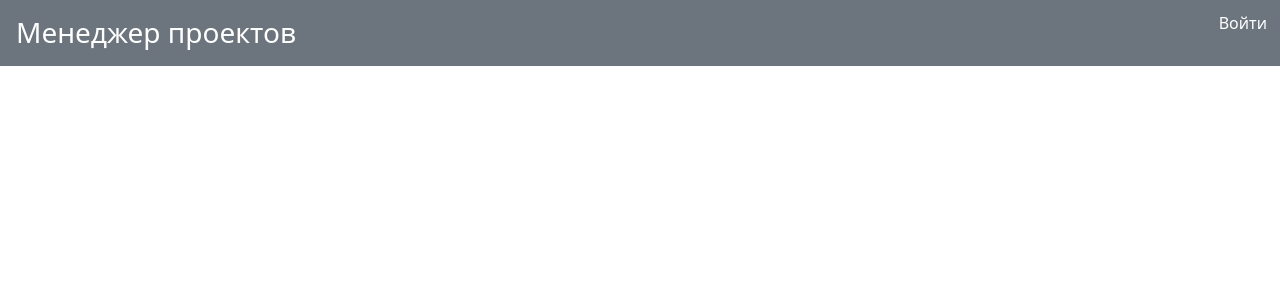
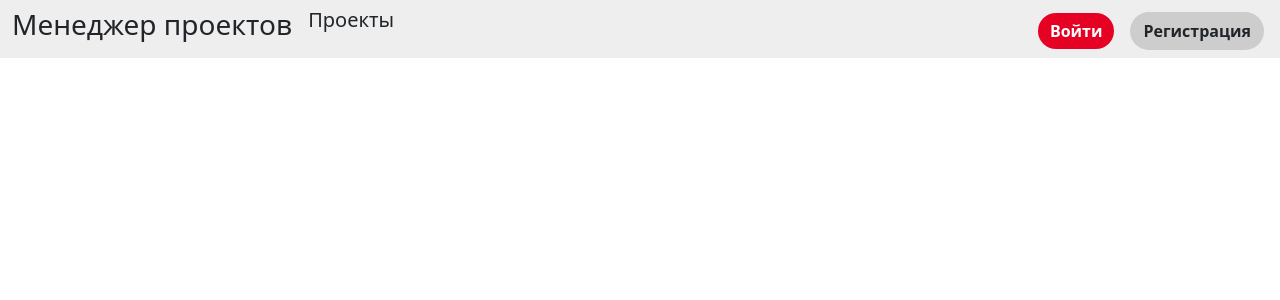
Before and after one commit to Hrpl/ReactProject, a React (Vite) app: page / in a window 1280 px wide. Shown: the top 300 px of the page. Built offline with nearby package versions, Linux system fonts and the light colour scheme.

Commit message:
add modal login

```diff
--- a/index.html
+++ b/index.html
@@ -7,6 +7,7 @@
 
     <title>React</title>
     <link rel="stylesheet" href="node_modules/bootstrap/dist/css/bootstrap.css">
+    <link rel="stylesheet" href="node_modules/bootstrap-icons/font/bootstrap-icons.css">
   </head>
   <body>
     <div id="root"></div>
--- a/package.json
+++ b/package.json
@@ -13,8 +13,10 @@
     "axios": "^1.7.2",
     "babel": "^6.23.0",
     "bootstrap": "^5.3.3",
+    "bootstrap-icons": "^1.11.3",
     "js-cookie": "^3.0.5",
     "react": "^18.3.1",
+    "react-bootstrap": "^2.10.4",
     "react-dom": "^18.3.1",
     "react-router-dom": "^6.24.1"
   },
--- a/src/App.jsx
+++ b/src/App.jsx
@@ -1,11 +1,16 @@
 import { useRef, useState } from 'react'
 import './App.css'
 import { Header } from './components/Header'
+import { Feed } from './components/Feed'
 
 export function App() {
 
   return (
+    <>
     <Header></Header>
+
+    <Feed></Feed>
+    </>
 
   )
 }
--- a/src/components/Header.jsx
+++ b/src/components/Header.jsx
@@ -1,18 +1,46 @@
 import { Link } from "react-router-dom"
 import Cookies from 'js-cookie';
+import { Login } from "./Login";
+import { Button } from "react-bootstrap";
+import { useState } from "react";
 
 export function Header(){
+
+    const [showLogin, setShowLogin] = useState(false)
+
+
     const user = Cookies.get('userName')
     console.log(document.cookie)
 
     return(
-        <header className="d-flex justify-content-between bg-secondary text-white">
-            <h3 className="m-3">Менеджер проектов</h3>
+        <header className="d-flex justify-content-between p-2">
+            <section className="d-flex mx-1">
+                <h3 className="">Менеджер проектов</h3>
+                <h5 className="mx-3 " style={{
+                    verticalAlign: "bottom"
+                }}>Проекты</h5>
+            </section>
+
             {user ? (
                 <p>{user}</p>
             ):(
+                <div>
+                    <Button onClick={() => setShowLogin(true)} className="btn mt-1 mx-2 text-white rounded-5" style={{
+                        backgroundColor: "#e60023",
+                        fontWeight: 600,
+                        border: 0
+                    }}>Войти</Button>
 
-                <Link to='/login' className="btn text-white mt-1">Войти</Link>
+                    <div className="" hidden>
+                        <Login show={showLogin} onHide={() => setShowLogin(false)}></Login>
+                    </div>
+
+                    <Link className="btn mt-1 mx-2 rounded-5" style={{
+                        backgroundColor: "#cdcdcd",
+                        fontWeight: 600
+                    }}>Регистрация</Link>
+                </div>
+
             )}
 
         </header>
--- a/src/components/Login.jsx
+++ b/src/components/Login.jsx
@@ -1,16 +1,18 @@
-import { useContext, useRef } from "react"
+import { useContext, useRef, useState } from "react"
 import { AuthContext } from "../context/AuthContext"
 import { useNavigate } from "react-router-dom"
-import styles from "../styles/Login.module.css"
+import "../styles/Login.css"
 
 import {apiLogin} from '../services/api-services'
 import Cookies from 'js-cookie';
 
+import Modal from 'react-bootstrap/Modal';
 
-
-export function Login(){
+export function Login(props){
 
     const {user, setUser } = useContext(AuthContext)
+
+    const [showPassword, setShowPassword] = useState(false)
     const errorRef = useRef(null)
 
     const navigate = useNavigate()
@@ -26,34 +28,64 @@ export function Login(){
     }
 
     return(
+        <div className="modal show "
+        style={{display: 'block',
+            position: 'initial'}}
+        >
+            <Modal {...props}
+            aria-labelledby="contained-modal-title-vcenter"
+            >
 
-        <div className="mt-5 mx-5 d-flex justify-content-center">
-            <div className={styles.place}>
-                <div className="d-flex flex-column">
-                    <label className={styles.boldLabel} htmlFor="login"> Логин</label>
-                    <input value={user.login} className="m-2" id="login" type="text"
-                    onChange={(event) => setUser({...user, login: event.target.value})} />
+                <Modal.Body>
+                    <h2 className="text-center mb-5">Добро пожаловать</h2>
+                    <div className="d-flex flex-column mx-5">
+                        <label className="ms-2"  htmlFor="login"> <b>Логин</b></label>
+                        <input value={user.login} className="form-control m-2 rounded-3 border-2" id="login" type="text"
+                        onChange={(event) => setUser({...user, login: event.target.value})}
+                        placeholder="Логин"/>
                     </div>
 
-                <div className="d-flex flex-column">
-                    <label className={styles.boldLabel}>Пароль</label>
-                    <input value={user.password} className="m-2" id="password" type="password"
-                    onChange={(event) => setUser({...user, password: event.target.value})} />
+                    <div className="d-flex flex-column mx-5">
+                        <label className="ms-2" ><b>Пароль</b></label>
+                        <span className="input-container">
+                            <input value={user.password} className="form-control m-2 rounded-3 border-2" id="password" type={showPassword ? "text" : "password"}
+                            onChange={(event) => setUser({...user, password: event.target.value})}
+                            placeholder="Пароль"/>
+
+                            <span onClick={() => setShowPassword(!showPassword)} className="toggle-password">
+                                {showPassword ?
+                                <i className="bi bi-eye "></i>
+                                :
+                                <i className="bi bi-eye-slash"></i>}
+
+                            </span>
+                        </span>
                     </div>
 
-                <div ref={errorRef} className="text-danger ms-2" hidden>
+                    <section ref={errorRef} className="text-danger ms-2" hidden>
                         Неверный логин или пароль
-                </div>
+                    </section>
 
-                <button className="bg-info btn text-white d-flex align-self-center justify-content-center mt-3 mb-0" style={{
+                    <section className="d-flex justify-content-center flex-column">
+                        <button className="btn text-white d-flex align-self-center justify-content-center mt-3 mb-0 rounded-5" style={{
                             fontWeight: 600,
                             margin: "0.5rem",
-                    width: "10vw"
+                            width: "10vw",
+                            backgroundColor: "#e60023"
                         }}
                         onClick={clickLoginButton}>Войти</button>
+
+                        <button className="btn d-flex align-self-center justify-content-center mt-3 mb-0 rounded-5" style={{
+                            fontWeight: 600,
+                            margin: "0.5rem",
+                            width: "10vw",
+                            backgroundColor: '#cdcdcd'
+                        }}
+                        onClick={props.onHide}>Закрыть</button>
+                    </section>
+
+                </Modal.Body>
+            </Modal>
         </div>
-        </div>
-
-
     )
 }
--- /dev/null
+++ b/src/styles/Login.css
@@ -0,0 +1,42 @@
+body{
+    background-color: #eee;
+    min-height: 100%;
+}
+
+.place{
+    background-color: #fff;
+    border-radius: 1rem;
+    height: 100%;
+    width: 30%;
+    padding: 20px;
+
+
+    display: flex;
+    flex-direction: column;
+    justify-content: space-between;
+    align-self: center;
+}
+
+.boldLabel{
+    font-weight: 600;
+    padding-left: 0.5rem;
+}
+
+
+
+.input-container {
+    position: relative;
+    display: inline-block;
+  }
+
+  .input-container input[type="password"] {
+    padding-right: 30px; /* Распространение поля ввода для места под иконку */
+  }
+
+  .toggle-password {
+    position: absolute;
+    right: 10px;
+    top: 50%;
+    transform: translateY(-50%);
+    cursor: pointer;
+  }
--- a/src/styles/Login.module.css
+++ /dev/null
@@ -1,23 +0,0 @@
-body{
-    background-color: #eee;
-    min-height: 100%;
-}
-
-.place{
-    background-color: #fff;
-    border-radius: 1rem;
-    height: 100%;
-    width: 30%;
-    padding: 20px;
-
-
-    display: flex;
-    flex-direction: column;
-    justify-content: space-between;
-    align-self: center;
-}
-
-.boldLabel{
-    font-weight: 600;
-    padding-left: 0.5rem;
-}
```
Also changed, not shown: 1 other file (tests, documents, lock files or other folders). Lines whose indentation alone changed are shown as unchanged.
